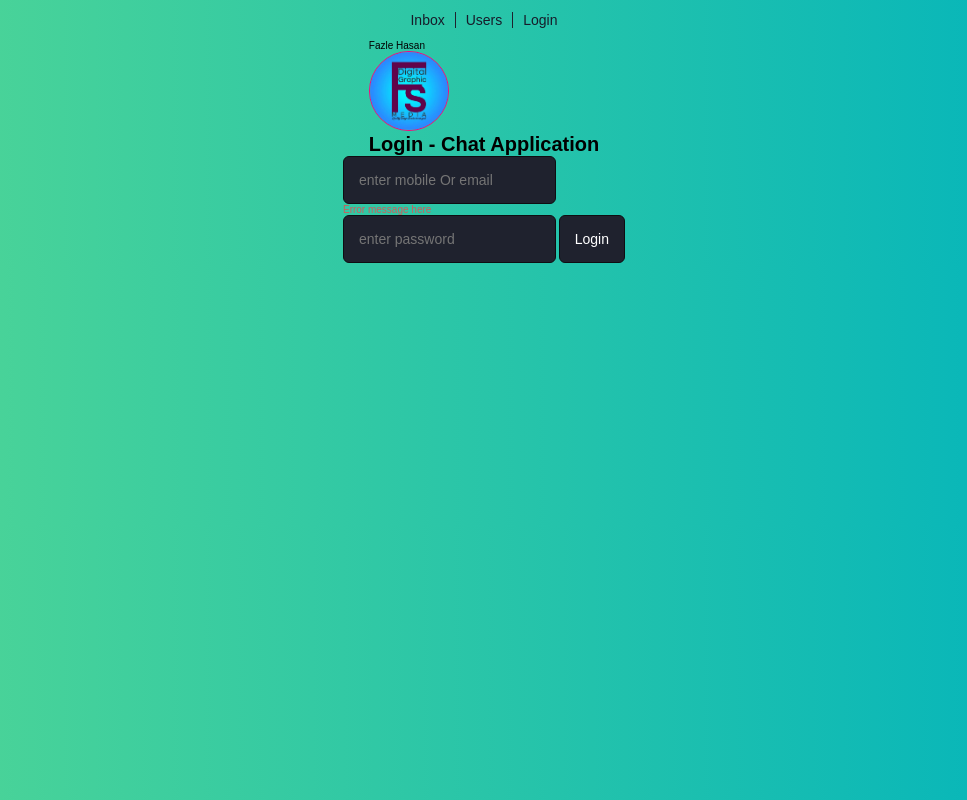
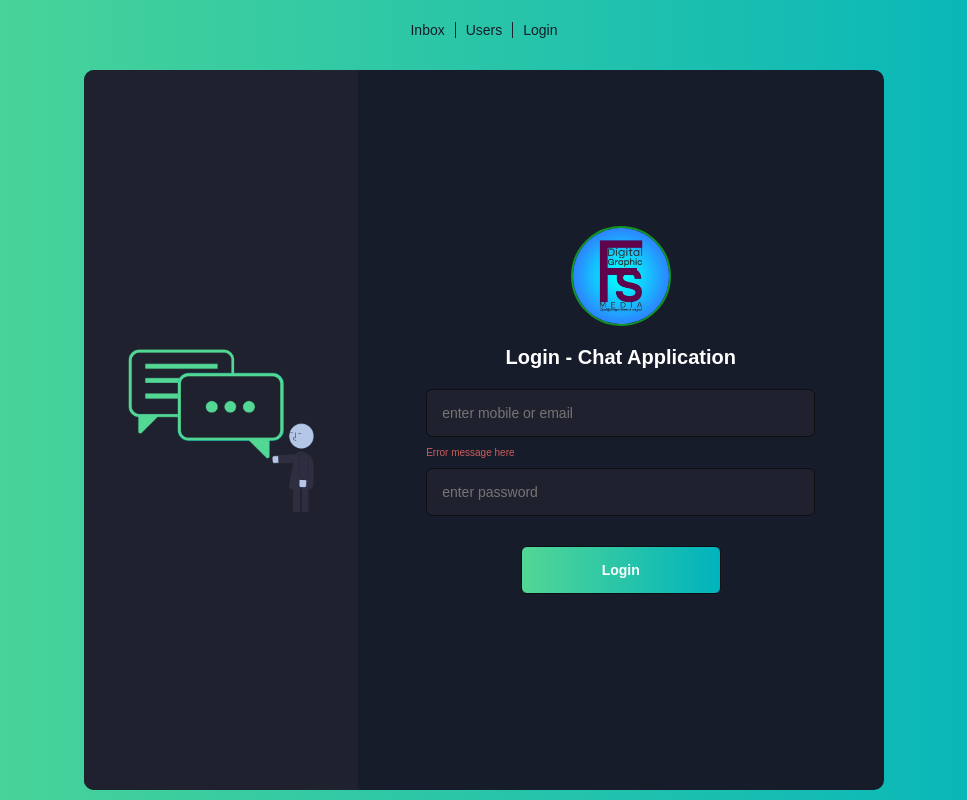
Before and after one commit to fsgraphics/My-Chat-App, a website: page index.html in a window 1280 px wide. Shown: the whole page, without its empty margins (156-1123 px from the left). Drawn offline with Linux system fonts and the light colour scheme.

Commit message:
commit for Chat-Application index- css & html

```diff
--- a/index.html
+++ b/index.html
@@ -5,7 +5,7 @@
     <meta name="viewport" content="width=device-width, initial-scale=1.0" />
     <title>Login</title>
     <link rel="shortcut icon" href="./public/images/Fs-logo.jpg" />
-    <link rel="stylesheet" href="./public/stylesheets/style.css">
+    <link rel="stylesheet" href="./public/stylesheets/style.css" />
   </head>
   <body>
     <!-- Navigation Header start -->
@@ -16,30 +16,28 @@
     </div>
     <!-- Navigation Header End -->
 
-    <!-- Login Container Strt  -->
+    <!-- Login Container Start  -->
     <div id="login-container">
-      <div id="left-column">Fazle Hasan</div>
+      <div id="left-column"></div>
       <div id="branding">
         <img class="logo" src="./public/images/Fs-logo.jpg" alt="Fs-logo" />
         <h1>Login - Chat Application</h1>
       </div>
-    </div>
-    <!-- Login Container End  -->
-
       <!-- Login Form Start Hear  -->
       <div id="login-form">
         <form method="post" action="/">
           <input
             type="text"
             name="username"
-          placeholder="enter mobile Or email"
-          value=""
-        />
+            placeholder="enter mobile or email"
+            value="" />
           <p class="error show">Error message here</p>
           <input type="password" name="password" placeholder="enter password" />
           <input type="submit" value="Login" />
         </form>
       </div>
       <!-- Login Form End Hear  -->
+    </div>
+    <!-- Login Container End  -->
   </body>
 </html>
--- a/public/stylesheets/style.css
+++ b/public/stylesheets/style.css
@@ -23,6 +23,11 @@
   box-sizing: border-box;
   margin: 0;
   padding: 0;
+}
+
+html,
+body {
+  height: 100%;
 }
 
 html {
@@ -59,11 +64,22 @@ input {
   font-size: 1.4rem;
 }
 
+input.error {
+  border: 1px solid var(--red);
+}
+input[type="submit"] {
+  margin: 2rem auto;
+  width: 200px;
+  background: linear-gradient(to right, var(--green), var(--blue));
+  cursor: pointer;
+  font-weight: 600;
+  transition: transform 0.1s ease-in-out;
+}
 input[type="submit"]:active {
   transform: scale(0.99);
 }
 .logo {
-  border: 1px solid rgb(255, 0, 128);
+  border: 2px solid rgba(12, 255, 29, 0.537);
   border-radius: 50%;
   width: 80px;
   height: 80px;
@@ -92,3 +108,76 @@ input[type="submit"]:active {
   color: var(--primary);
   text-decoration: none;
 }
+
+/* login related styles */
+#login-container {
+  display: grid;
+  min-width: 800px;
+  max-width: 1000px;
+  max-height: 800px;
+  width: 60%;
+  height: 90vh;
+  background: var(--primary);
+  border-radius: 10px;
+  grid-template-areas: "left-column branding" "left-column login-form";
+}
+
+#left-column {
+  grid-area: left-column;
+  background-color: var(--tertiary);
+  background-image: url("../images/illustration.png");
+  background-size: 68%;
+  background-position: center;
+  background-repeat: no-repeat;
+  border-top-left-radius: 10px;
+  border-bottom-left-radius: 10px;
+}
+
+/* Branding Section */
+#branding {
+  display: flex;
+  flex-direction: column;
+  justify-content: flex-end;
+  align-items: center;
+  gap: 20px;
+  grid-area: branding;
+}
+#branding h1 {
+  color: var(--light);
+}
+#branding img {
+  width: 100px;
+  height: 100px;
+}
+
+/* form section */
+#login-form {
+  padding: 2rem;
+  grid-area: login-form;
+}
+#login-form form {
+  width: 80%;
+  display: flex;
+  flex-direction: column;
+  gap: 10px;
+  margin: 0 auto;
+}
+
+/* login related responsive styles */
+@media only screen and (max-width: 800px) {
+  #login-container {
+    min-width: 90%;
+  }
+}
+@media only screen and (max-width: 600px) {
+  #login-container {
+    width: 80%;
+    height: 80vh;
+    grid-template-areas:
+      "branding"
+      "login-form";
+  }
+  #left-column {
+    display: none;
+  }
+}
```
Lines whose indentation alone changed are shown as unchanged.
